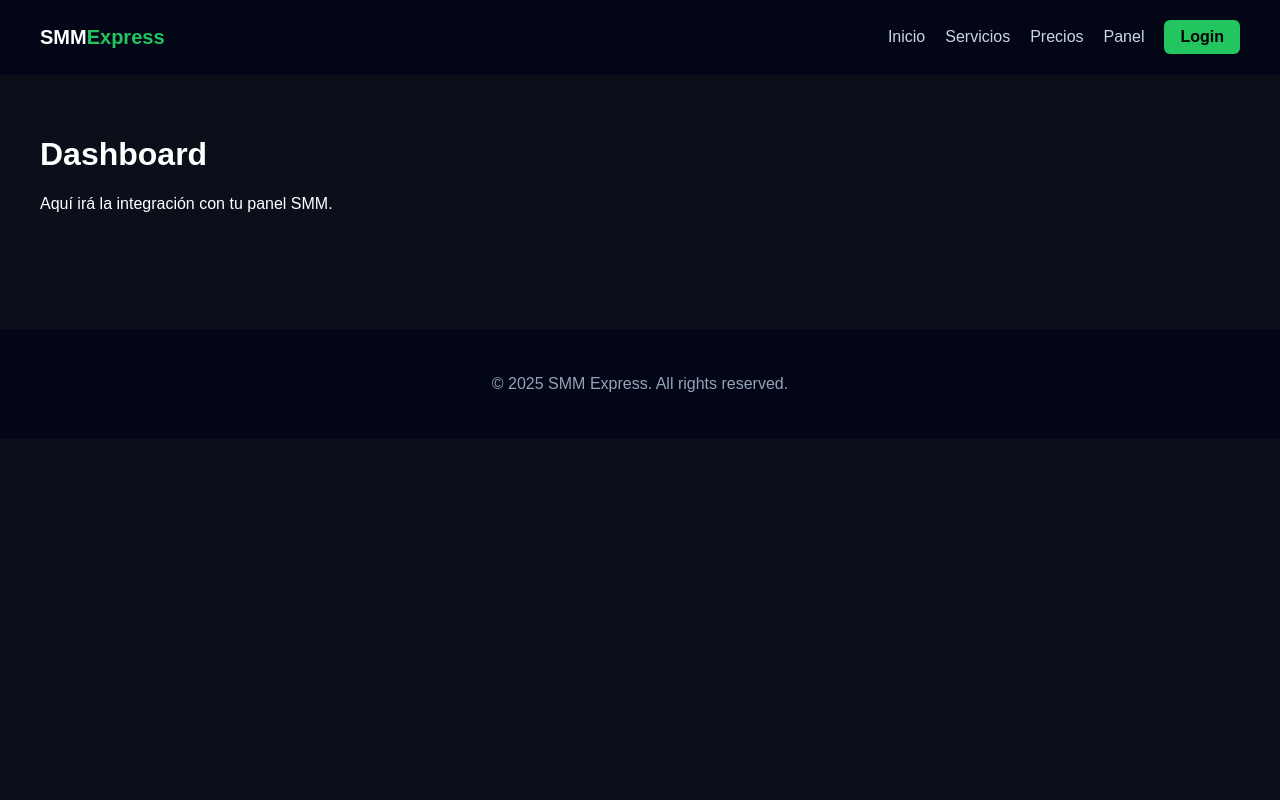
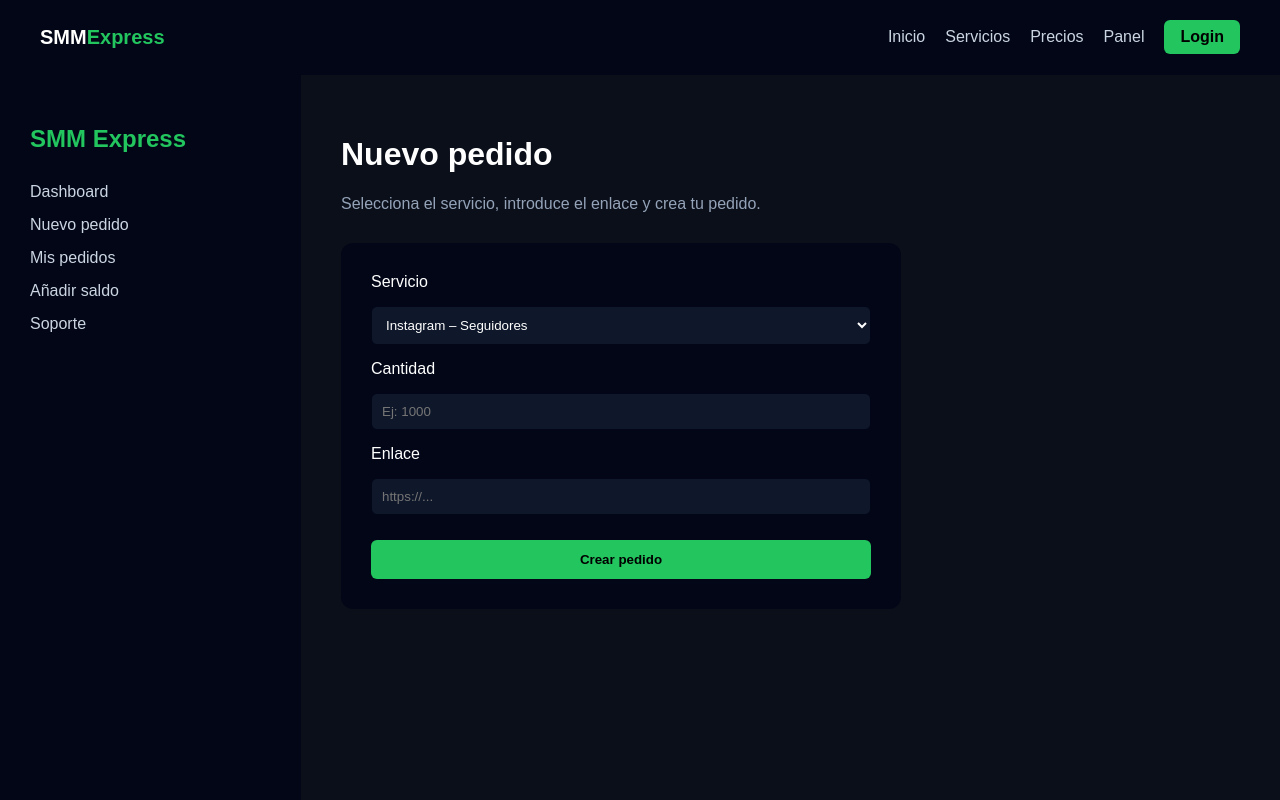
Before and after one commit to dotha115/SMMM, a Next.js app: page /dashboard in a window 1280 px wide. Shown: the top 800 px of the page. Built offline with nearby package versions, Linux system fonts and the light colour scheme.

Commit message:
Update page.js

```diff
--- a/app/dashboard/page.js
+++ b/app/dashboard/page.js
@@ -1,8 +1,108 @@
 export default function Dashboard() {
   return (
-    <main style={{ padding: 40 }}>
-      <h1>Dashboard</h1>
-      <p>Aquí irá la integración con tu panel SMM.</p>
-    </main>
+    <div style={container}>
+
+      {/* SIDEBAR */}
+      <aside style={sidebar}>
+        <h2 style={{ color: "#22c55e" }}>SMM Express</h2>
+        <nav style={menu}>
+          <a href="/dashboard" style={item}>Dashboard</a>
+          <a href="/dashboard" style={item}>Nuevo pedido</a>
+          <a href="/dashboard/orders" style={item}>Mis pedidos</a>
+          <a href="/dashboard/balance" style={item}>Añadir saldo</a>
+          <a href="/dashboard/support" style={item}>Soporte</a>
+        </nav>
+      </aside>
+
+      {/* MAIN */}
+      <main style={main}>
+        <h1>Nuevo pedido</h1>
+        <p style={{ color: "#94a3b8" }}>
+          Selecciona el servicio, introduce el enlace y crea tu pedido.
+        </p>
+
+        <div style={card}>
+          <label>Servicio</label>
+          <select style={input}>
+            <option>Instagram – Seguidores</option>
+            <option>Instagram – Likes</option>
+            <option>TikTok – Views</option>
+            <option>YouTube – Views</option>
+          </select>
+
+          <label>Cantidad</label>
+          <input type="number" placeholder="Ej: 1000" style={input} />
+
+          <label>Enlace</label>
+          <input type="text" placeholder="https://..." style={input} />
+
+          <button style={button}>Crear pedido</button>
+        </div>
+      </main>
+
+    </div>
   );
 }
+
+/* STYLES */
+
+const container = {
+  display: "flex",
+  minHeight: "100vh",
+  background: "#0b0f1a",
+  color: "#fff"
+};
+
+const sidebar = {
+  width: "240px",
+  background: "#020617",
+  padding: "30px",
+  borderRight: "1px solid #020617"
+};
+
+const menu = {
+  display: "flex",
+  flexDirection: "column",
+  marginTop: "30px",
+  gap: "15px"
+};
+
+const item = {
+  color: "#cbd5e1",
+  textDecoration: "none"
+};
+
+const main = {
+  flex: 1,
+  padding: "40px"
+};
+
+const card = {
+  background: "#020617",
+  padding: "30px",
+  borderRadius: "12px",
+  maxWidth: "500px",
+  marginTop: "30px",
+  display: "flex",
+  flexDirection: "column",
+  gap: "15px"
+};
+
+const input = {
+  padding: "10px",
+  borderRadius: "6px",
+  border: "1px solid #020617",
+  background: "#0f172a",
+  color: "#fff"
+};
+
+const button = {
+  marginTop: "10px",
+  padding: "12px",
+  background: "#22c55e",
+  color: "#000",
+  border: "none",
+  borderRadius: "6px",
+  fontWeight: "bold",
+  cursor: "pointer"
+};
```
